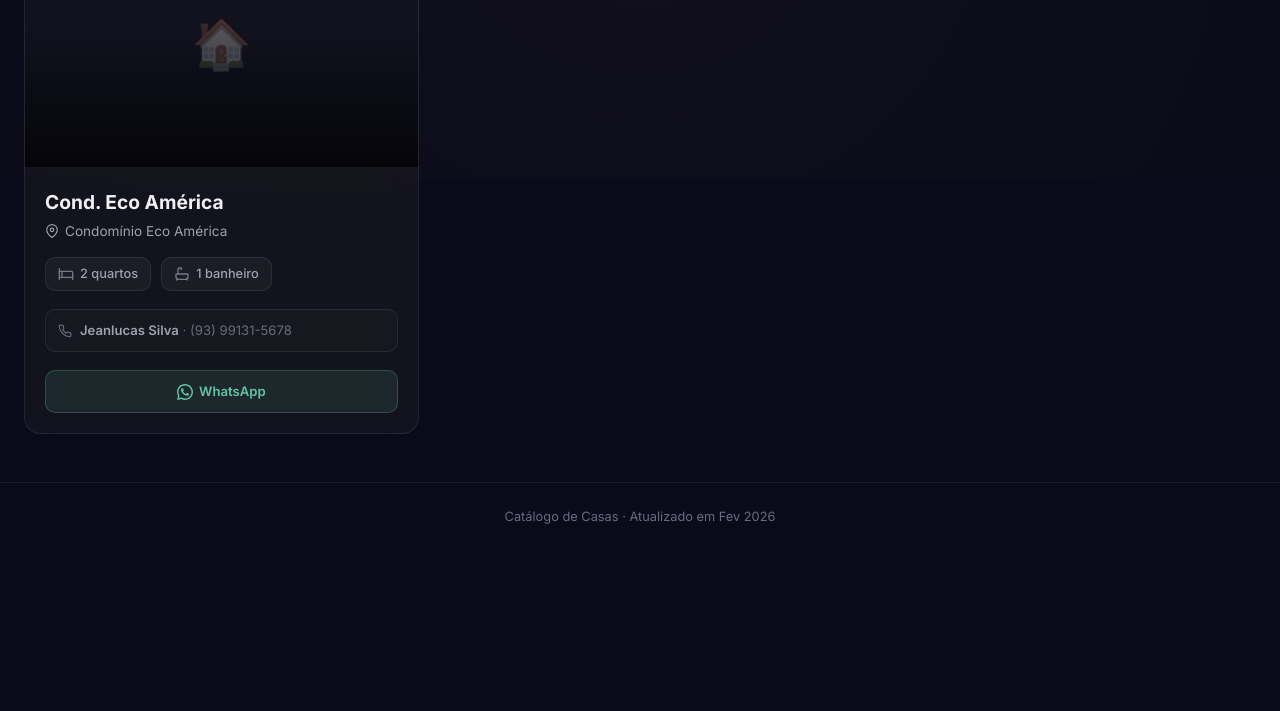
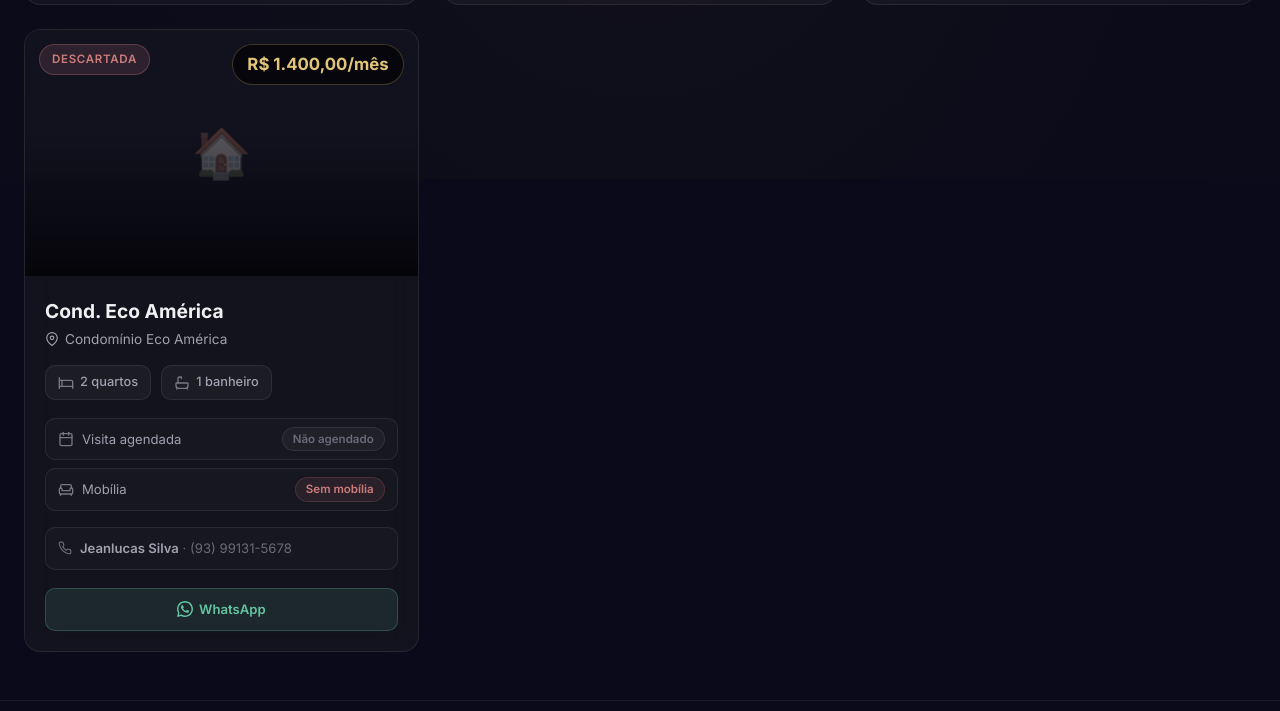
Before and after one commit to Jz1nn/casas, a plain HTML site: page index.html in a window 1280 px wide. Shown: the part 1021-1732 px from the top of the page. Before the commit the page ends 1573 px from the top, so only its background shows below. Drawn offline with Linux system fonts and the light colour scheme.

Commit message:
Atualização

```diff
--- a/index.html
+++ b/index.html
@@ -396,6 +396,71 @@
             opacity: 0.7;
         }
 
+        /* ---- Info Rows (agendamento, mobilia) ---- */
+        .card__info-rows {
+            display: flex;
+            flex-direction: column;
+            gap: 8px;
+            margin-bottom: 16px;
+        }
+
+        .card__info-row {
+            display: flex;
+            align-items: center;
+            gap: 8px;
+            font-size: 0.82rem;
+            color: var(--text-secondary);
+            padding: 8px 12px;
+            background: rgba(255, 255, 255, 0.02);
+            border-radius: var(--radius-sm);
+            border: 1px solid var(--glass-border);
+        }
+
+        .card__info-row svg {
+            width: 16px;
+            height: 16px;
+            flex-shrink: 0;
+            opacity: 0.7;
+        }
+
+        .info-badge {
+            margin-left: auto;
+            padding: 2px 10px;
+            border-radius: 100px;
+            font-size: 0.72rem;
+            font-weight: 600;
+        }
+
+        .info-badge--scheduled {
+            background: rgba(124, 92, 252, 0.12);
+            border: 1px solid rgba(124, 92, 252, 0.25);
+            color: var(--accent);
+        }
+
+        .info-badge--not-scheduled {
+            background: rgba(255, 255, 255, 0.04);
+            border: 1px solid var(--glass-border);
+            color: var(--text-muted);
+        }
+
+        .info-badge--sem {
+            background: rgba(248, 113, 113, 0.1);
+            border: 1px solid rgba(248, 113, 113, 0.2);
+            color: var(--red);
+        }
+
+        .info-badge--semi {
+            background: rgba(245, 197, 66, 0.1);
+            border: 1px solid rgba(245, 197, 66, 0.2);
+            color: var(--gold);
+        }
+
+        .info-badge--mobiliado {
+            background: rgba(52, 211, 153, 0.1);
+            border: 1px solid rgba(52, 211, 153, 0.2);
+            color: var(--green);
+        }
+
         /* ---- Contact ---- */
         .card__contact {
             display: flex;
@@ -754,6 +819,8 @@
                 quartos: 2,
                 banheiros: 2,
                 garagem: true,
+                agendamento: null,
+                mobilia: "sem",
                 status: "available",
                 facebookUrl: "https://www.facebook.com/marketplace/item/1965257111057856/",
                 fotos: [
@@ -777,6 +844,8 @@
                 quartos: 2,
                 banheiros: 2,
                 garagem: true,
+                agendamento: null,
+                mobilia: "sem",
                 status: "available",
                 facebookUrl: "https://www.facebook.com/marketplace/item/941324115060194/",
                 fotos: [
@@ -793,6 +862,8 @@
                 quartos: 3,
                 banheiros: 2,
                 garagem: false,
+                agendamento: null,
+                mobilia: "sem",
                 status: "available",
                 facebookUrl: "https://www.facebook.com/marketplace/item/2056715964911449/",
                 fotos: [
@@ -829,6 +900,8 @@
                 quartos: 2,
                 banheiros: 1,
                 garagem: false,
+                agendamento: null,
+                mobilia: "sem",
                 status: "discarded",
                 facebookUrl: "#",
                 fotos: []
@@ -845,7 +918,9 @@
             phone: `<svg width="14" height="14" viewBox="0 0 24 24" fill="none" stroke="currentColor" stroke-width="2" stroke-linecap="round" stroke-linejoin="round"><path d="M22 16.92v3a2 2 0 0 1-2.18 2 19.79 19.79 0 0 1-8.63-3.07 19.5 19.5 0 0 1-6-6 19.79 19.79 0 0 1-3.07-8.67A2 2 0 0 1 4.11 2h3a2 2 0 0 1 2 1.72c.127.96.361 1.903.7 2.81a2 2 0 0 1-.45 2.11L8.09 9.91a16 16 0 0 0 6 6l1.27-1.27a2 2 0 0 1 2.11-.45c.907.339 1.85.573 2.81.7A2 2 0 0 1 22 16.92z"/></svg>`,
             whatsapp: `<svg viewBox="0 0 24 24" fill="currentColor"><path d="M17.472 14.382c-.297-.15-1.758-.867-2.03-.967-.273-.099-.471-.148-.67.15-.197.297-.767.966-.94 1.164-.173.199-.347.223-.644.075-.297-.15-1.255-.463-2.39-1.475-.883-.788-1.48-1.761-1.653-2.059-.173-.297-.018-.458.13-.606.134-.133.298-.347.446-.52.149-.174.198-.298.298-.497.099-.198.05-.371-.025-.52-.075-.149-.669-1.612-.916-2.207-.242-.579-.487-.5-.669-.51-.173-.008-.371-.01-.57-.01-.198 0-.52.074-.792.372-.272.297-1.04 1.016-1.04 2.479 0 1.462 1.065 2.875 1.213 3.074.149.198 2.096 3.2 5.077 4.487.709.306 1.262.489 1.694.625.712.227 1.36.195 1.871.118.571-.085 1.758-.719 2.006-1.413.248-.694.248-1.289.173-1.413-.074-.124-.272-.198-.57-.347z"/><path d="M12 0C5.373 0 0 5.373 0 12c0 2.11.546 4.093 1.503 5.818L0 24l6.335-1.462A11.935 11.935 0 0 0 12 24c6.627 0 12-5.373 12-12S18.627 0 12 0zm0 21.82a9.795 9.795 0 0 1-5.09-1.42l-.365-.217-3.782.992 1.01-3.685-.237-.377A9.796 9.796 0 0 1 2.18 12C2.18 6.584 6.584 2.18 12 2.18S21.82 6.584 21.82 12 17.416 21.82 12 21.82z"/></svg>`,
             facebook: `<svg viewBox="0 0 24 24" fill="currentColor"><path d="M24 12.073c0-6.627-5.373-12-12-12s-12 5.373-12 12c0 5.99 4.388 10.954 10.125 11.854v-8.385H7.078v-3.47h3.047V9.43c0-3.007 1.792-4.669 4.533-4.669 1.312 0 2.686.235 2.686.235v2.953H15.83c-1.491 0-1.956.925-1.956 1.874v2.25h3.328l-.532 3.47h-2.796v8.385C19.612 23.027 24 18.062 24 12.073z"/></svg>`,
-            images: `<svg viewBox="0 0 24 24" fill="none" stroke="currentColor" stroke-width="2" stroke-linecap="round" stroke-linejoin="round"><rect x="3" y="3" width="18" height="18" rx="2" ry="2"/><circle cx="9" cy="9" r="2"/><path d="m21 15-3.086-3.086a2 2 0 0 0-2.828 0L6 21"/></svg>`
+            images: `<svg viewBox="0 0 24 24" fill="none" stroke="currentColor" stroke-width="2" stroke-linecap="round" stroke-linejoin="round"><rect x="3" y="3" width="18" height="18" rx="2" ry="2"/><circle cx="9" cy="9" r="2"/><path d="m21 15-3.086-3.086a2 2 0 0 0-2.828 0L6 21"/></svg>`,
+            calendar: `<svg viewBox="0 0 24 24" fill="none" stroke="currentColor" stroke-width="2" stroke-linecap="round" stroke-linejoin="round"><rect x="3" y="4" width="18" height="18" rx="2" ry="2"/><line x1="16" y1="2" x2="16" y2="6"/><line x1="8" y1="2" x2="8" y2="6"/><line x1="3" y1="10" x2="21" y2="10"/></svg>`,
+            sofa: `<svg viewBox="0 0 24 24" fill="none" stroke="currentColor" stroke-width="2" stroke-linecap="round" stroke-linejoin="round"><path d="M20 9V6a2 2 0 0 0-2-2H6a2 2 0 0 0-2 2v3"/><path d="M2 11v5a2 2 0 0 0 2 2h16a2 2 0 0 0 2-2v-5a2 2 0 0 0-4 0v2H6v-2a2 2 0 0 0-4 0z"/><path d="M4 18v2"/><path d="M20 18v2"/></svg>`
         };
 
         // ====== FORMAT PRICE ======
@@ -889,6 +964,23 @@
                             <span class="feature">${icons.bed} ${casa.quartos} quarto${casa.quartos > 1 ? 's' : ''}</span>
                             <span class="feature">${icons.bath} ${casa.banheiros} banheiro${casa.banheiros > 1 ? 's' : ''}</span>
                             ${casa.garagem ? `<span class="feature">${icons.car} Garagem</span>` : ''}
+                        </div>
+                        <div class="card__info-rows">
+                            <div class="card__info-row">
+                                ${icons.calendar}
+                                <span>Visita agendada</span>
+                                ${casa.agendamento
+                    ? `<span class="info-badge info-badge--scheduled">📅 ${casa.agendamento}</span>`
+                    : `<span class="info-badge info-badge--not-scheduled">Não agendado</span>`
+                }
+                            </div>
+                            <div class="card__info-row">
+                                ${icons.sofa}
+                                <span>Mobília</span>
+                                <span class="info-badge info-badge--${casa.mobilia === 'mobiliado' ? 'mobiliado' : casa.mobilia === 'semi' ? 'semi' : 'sem'}">
+                                    ${casa.mobilia === 'mobiliado' ? 'Mobiliado' : casa.mobilia === 'semi' ? 'Semi-mobiliado' : 'Sem mobília'}
+                                </span>
+                            </div>
                         </div>
                         <div class="card__contact">
                             ${icons.phone}
```
